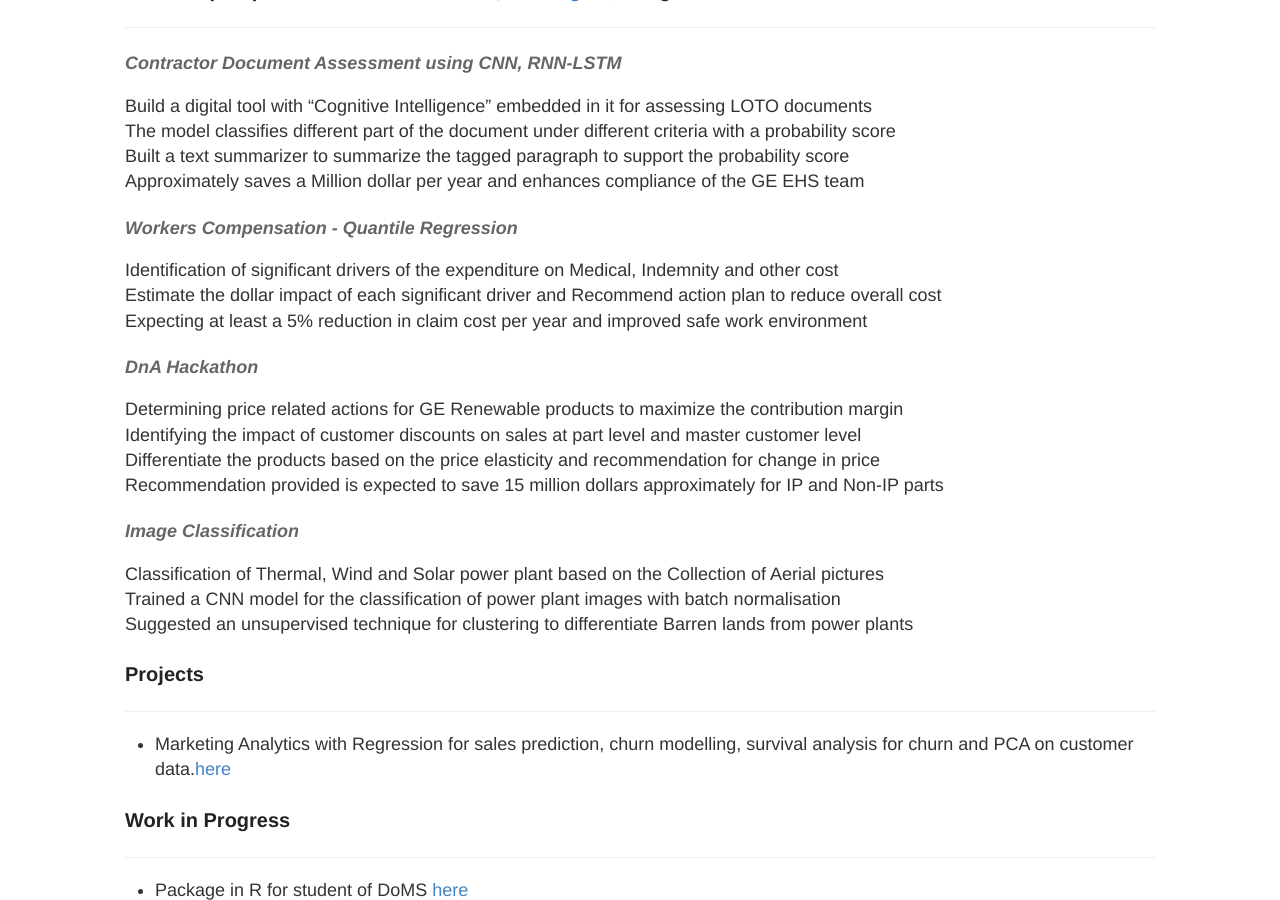
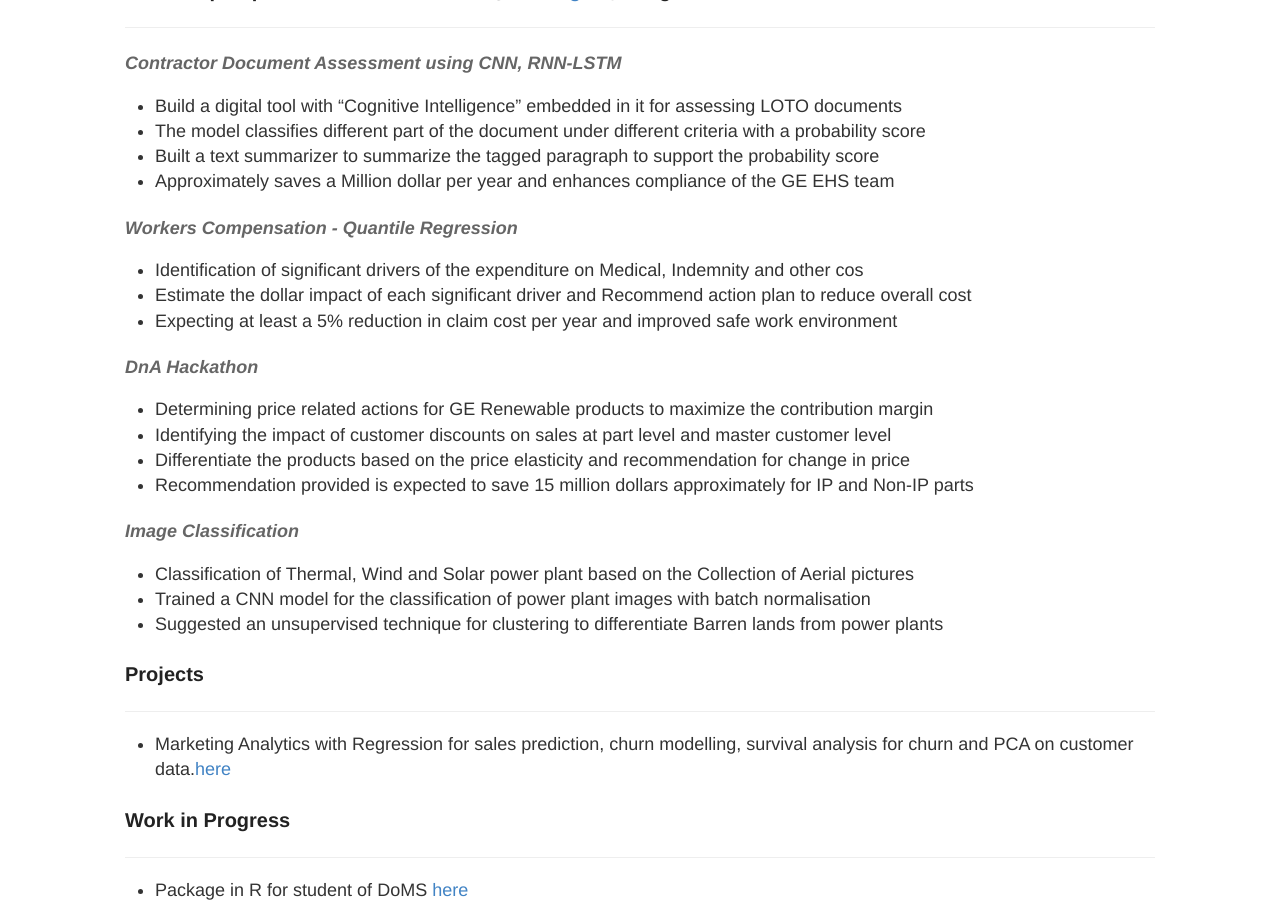
Before and after one commit to SR1608/karthickrajas.github.io, a Jekyll site: the page built from professional.md, in a window 1280 px wide and 900 px high, scrolled down 1441 px. Built offline with Jekyll 4.4.1, drawn with Linux system fonts in a browser that asks for light colours; our own code applies the rules of GitHub Pages for plain Markdown files.

```diff
--- a/professional.md
+++ b/professional.md
@@ -8,7 +8,7 @@ I am a final year Masters student at Indian Insitute of Science, Bangalore. I wi
 -------------------------------------------------------------------------------------------------------------------------------------
 
 | Year        | Degree          | Institute                                                                                 | CGPA  |
-| ------------|:---------------:| :----------------------------------------------------------------------------------------:|:-----:|
+| ------------|-----------------| ------------------------------------------------------------------------------------------:|-------|
 | 2017-19     | M.Mgmt          | [IISc., Bangalore](http://mgmt.iisc.ac.in/)                                               |8.00   |
 | 2011-15     | B.E - Civil Engg| [TCE, Madurai](https://www.tce.edu/)                                                      |9.20   |
 | 2010-11     | Class XII       | [Dolphin School, Madurai](http://dolphinpublicschool.com/)                                |9.29   |
@@ -17,7 +17,7 @@ I am a final year Masters student at Indian Insitute of Science, Bangalore. I wi
 --------------------------------------------------------------------------------------------------------------------------------------
 
 | Awards  | Year |
-| ------------ |:---------------------------------------------------------------------------------------------------:|---------------|
+| ------------ |-----------------------------------------------------------------------------------------------------|---------------|
 | Won **GE DnA Hackathon** and was awarded with cash prize of 1000 USD.                                              | 2018          |
 | Awarded 1st prize on Paper presentation at MS Ramaiah Institute of Management – Data Modelling and Microtargeting of Voters for Election Campaigns                                                                                                            | 2018          |
 | **“ILP Kudos”**, Award for Meritorious People in the training for Business Intelligence, TCS                       | 2017          |
@@ -28,55 +28,55 @@ I am a final year Masters student at Indian Insitute of Science, Bangalore. I wi
 
 #### *Regression, Time series and Advanced Analytics*
 
-| Performing EDA, Data cleansing & Transformation to arrive at a preliminary idea on the variables | [1](https://github.com/karthickrajas/Statistics-Assignment/tree/master/EDA) |
-| Used Lasso and Ridge Shrinkage methods for Variable Selection and feature extraction | [2](https://github.com/karthickrajas/Statistics-Assignment/tree/master/Advanced%20Analytics%20Assignment) |
-| Model Selection using AIC, BIC, Forward Selection and Backward Elimination Methods |[3](https://github.com/karthickrajas/Statistics-Assignment/tree/master/MG%20222/AIC%20criteria) |
-| Residual analysis and Model Diagnosis followed by Cross validation and Prediction for test data | |
-| Studied performance of ARIMA, SARIMA and ARMA models  |[4](https://github.com/karthickrajas/Statistics-Assignment/tree/master/MG%20222/Time%20Series%20Assignment) |
-| Classification using Logistic regression, Decision trees and Bagging algorithms for credit score dataset |[5](https://github.com/karthickrajas/Statistics-Assignment/tree/master/Advanced%20Analytics%20Assignment) |
-| Developed Parametric and Non-Parametric Survival Models, Cox Regression and Regression Trees |  |
+* Performing EDA, Data cleansing & Transformation to arrive at a preliminary idea on the variables[1](https://github.com/karthickrajas/Statistics-Assignment/tree/master/EDA)
+* Used Lasso and Ridge Shrinkage methods for Variable Selection and feature extraction[2](https://github.com/karthickrajas/Statistics-Assignment/tree/master/Advanced%20Analytics%20Assignment)
+* Model Selection using AIC, BIC, Forward Selection and Backward Elimination Methods[3](https://github.com/karthickrajas/Statistics-Assignment/tree/master/MG%20222/AIC%20criteria)
+* Residual analysis and Model Diagnosis followed by Cross validation and Prediction for test data
+* Studied performance of ARIMA, SARIMA and ARMA models [4](https://github.com/karthickrajas/Statistics-Assignment/tree/master/MG%20222/Time%20Series%20Assignment)
+* Classification using Logistic regression, Decision trees and Bagging algorithms for credit score dataset[5](https://github.com/karthickrajas/Statistics-Assignment/tree/master/Advanced%20Analytics%20Assignment)
+* Developed Parametric and Non-Parametric Survival Models, Cox Regression and Regression Trees
 
 #### *Quantitative Finance: Derivatives and Risk Management*
 
-| Worked on Bootstrapping algorithm for developing Zero Rate Curves using different interpolation schemes and Pricing back the market instruments | |
-| Performed Option Pricing using Monte Carlo Simulations and Heston Model for European Options |[1](https://github.com/karthickrajas/Finance-Assignment/tree/master/Finance%20Assignment%202) |
-| Analyse Portfolio using Monte Carlo Simulations and convex optimization |[2](https://github.com/karthickrajas/Finance-Assignment/tree/master/Portfolio%20Risk%20Management) |
+* Worked on Bootstrapping algorithm for developing Zero Rate Curves using different interpolation schemes and Pricing back the market instruments
+* Performed Option Pricing using Monte Carlo Simulations and Heston Model for European Options[1](https://github.com/karthickrajas/Finance-Assignment/tree/master/Finance%20Assignment%202)
+* Analyse Portfolio using Monte Carlo Simulations and convex optimization [2](https://github.com/karthickrajas/Finance-Assignment/tree/master/Portfolio%20Risk%20Management)
 
 #### *Operations Research: Linear and Non linear programming | Transportation problem*
 
-| Quadratic programming for stock selection | [1](https://github.com/karthickrajas/Operations-Research-Assignments/tree/master/Assignment%20-%20Non%20Linear%20Programing)|
-| Mixed Integer Programming for art selection | [2](https://github.com/karthickrajas/Operations-Research-Assignments/tree/master/Assignment%20-%20Assinging%20Art) |
-| Linear Programming for cost optimization of Bus routes | [3](https://github.com/karthickrajas/Operations-Research-Assignments/tree/master/Assignment%20-%20School%20Bus%20Optimization) |
+* Quadratic programming for stock selection [1](https://github.com/karthickrajas/Operations-Research-Assignments/tree/master/Assignment%20-%20Non%20Linear%20Programing)
+* Mixed Integer Programming for art selection [2](https://github.com/karthickrajas/Operations-Research-Assignments/tree/master/Assignment%20-%20Assinging%20Art)
+* Linear Programming for cost optimization of Bus routes [3](https://github.com/karthickrajas/Operations-Research-Assignments/tree/master/Assignment%20-%20School%20Bus%20Optimization)
 
 
 ### Internship Experience : Data Scientist @ [GE Digital](https://www.ge.com/digital/), Bangalore
 --------------------------------------------------------------------------------------------------------------------------------------
 #### *Contractor Document Assessment using CNN, RNN-LSTM*
 
-| Build a digital tool with “Cognitive Intelligence” embedded in it for assessing LOTO documents|
-| The model classifies different part of the document under different criteria with a probability score|
-| Built a text summarizer to summarize the tagged paragraph to support the probability score|
-| Approximately saves a Million dollar per year and enhances compliance of the GE EHS team |
+* Build a digital tool with “Cognitive Intelligence” embedded in it for assessing LOTO documents
+* The model classifies different part of the document under different criteria with a probability score
+* Built a text summarizer to summarize the tagged paragraph to support the probability score
+* Approximately saves a Million dollar per year and enhances compliance of the GE EHS team
 
 #### *Workers Compensation - Quantile Regression*
 
-| Identification of significant drivers of the expenditure on Medical, Indemnity and other cost|
-| Estimate the dollar impact of each significant driver and Recommend action plan to reduce overall cost|
-| Expecting at least a 5% reduction in claim cost per year and improved safe work environment|
+* Identification of significant drivers of the expenditure on Medical, Indemnity and other cos
+* Estimate the dollar impact of each significant driver and Recommend action plan to reduce overall cost
+* Expecting at least a 5% reduction in claim cost per year and improved safe work environment
 
 #### *DnA Hackathon*
 
-| Determining price related actions for GE Renewable products to maximize the contribution margin|
-| Identifying the impact of customer discounts on sales at part level and master customer level|
-| Differentiate the products based on the price elasticity and recommendation for change in price|
-| Recommendation provided is expected to save 15 million dollars approximately for IP and Non-IP parts|
+* Determining price related actions for GE Renewable products to maximize the contribution margin
+* Identifying the impact of customer discounts on sales at part level and master customer level
+* Differentiate the products based on the price elasticity and recommendation for change in price
+* Recommendation provided is expected to save 15 million dollars approximately for IP and Non-IP parts
 
 
 #### *Image Classification*
 
-| Classification of Thermal, Wind and Solar power plant based on the Collection of Aerial pictures|
-| Trained a CNN model for the classification of power plant images with batch normalisation|
-| Suggested an unsupervised technique for clustering to differentiate Barren lands from power plants|
+* Classification of Thermal, Wind and Solar power plant based on the Collection of Aerial pictures
+* Trained a CNN model for the classification of power plant images with batch normalisation
+* Suggested an unsupervised technique for clustering to differentiate Barren lands from power plants
 
 ### Projects
 --------------------------------------------------------------------------------------------------------------------------------------
```
